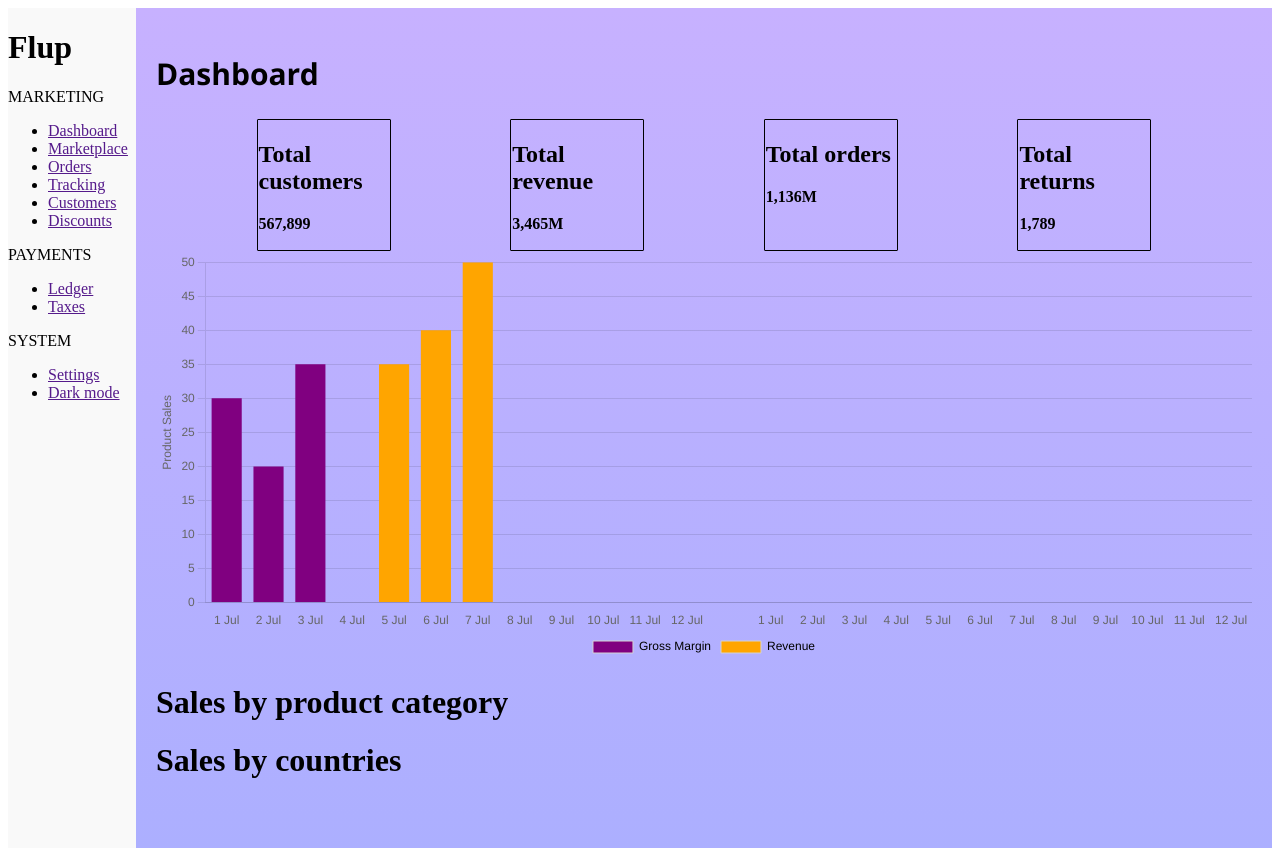
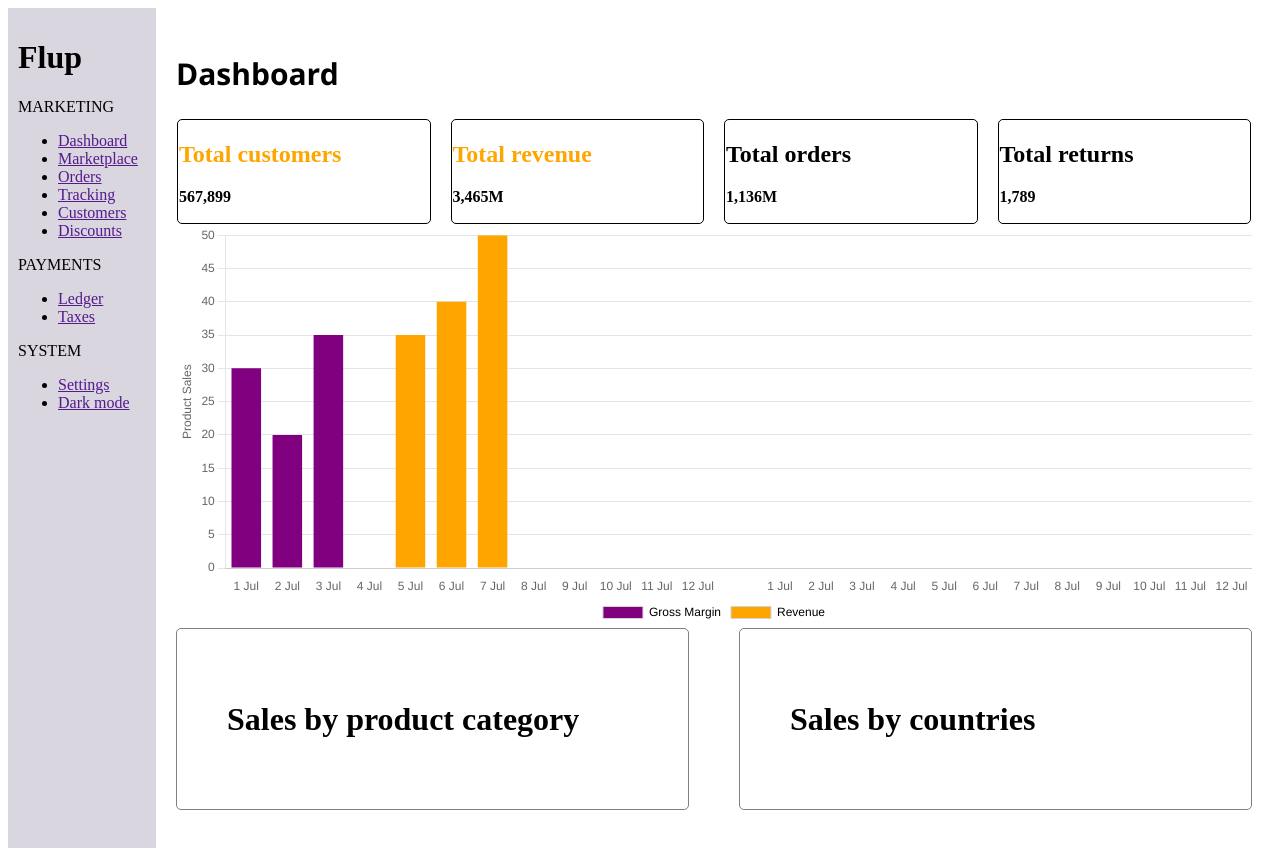
Before and after one commit to AnujShelar/Dashboard, a plain HTML site: page index.html in a window 1280 px wide. Drawn offline with nearby package versions, Linux system fonts and the light colour scheme.

Commit message:
added two new sections

```diff
--- a/style.css
+++ b/style.css
@@ -4,7 +4,7 @@
 
 .main-body {
     flex: 1;
-    background-image: linear-gradient(#c7b1ff, #b9b0ff, #acafff);
+    background-color: white;
     padding: 20px;
     height: 100vh;
 }
@@ -15,19 +15,42 @@
 }
 
 .sidenav {
-    background-color: #f9f9f9;
+    padding: 10px;
+    background-color: #d9d6e0;
     width: 10vw;
 }
 
 .scorecard {
     display: flex;
+    flex-wrap: wrap;
     margin: 1px;
     justify-content: space-evenly;
     gap: 20px;
 }
 .totalcustomers {
     border: 1px solid black;
-    border-radius: 1px;
-    width: 130px;
+    border-radius: 5px;
+    width: 500px;
     padding: 1px;
+    flex: 1;
 }
+
+#total-Customers,
+#total-revenue {
+    color: orange;
+}
+
+
+.two-sections {
+    display: flex;
+    justify-content: space-evenly;
+    gap: 50px;
+}
+
+
+.first-section, .second-section {
+    border: 1px solid grey;
+    border-radius: 5px;
+    padding: 50px;
+    flex: 1;
+}
```
